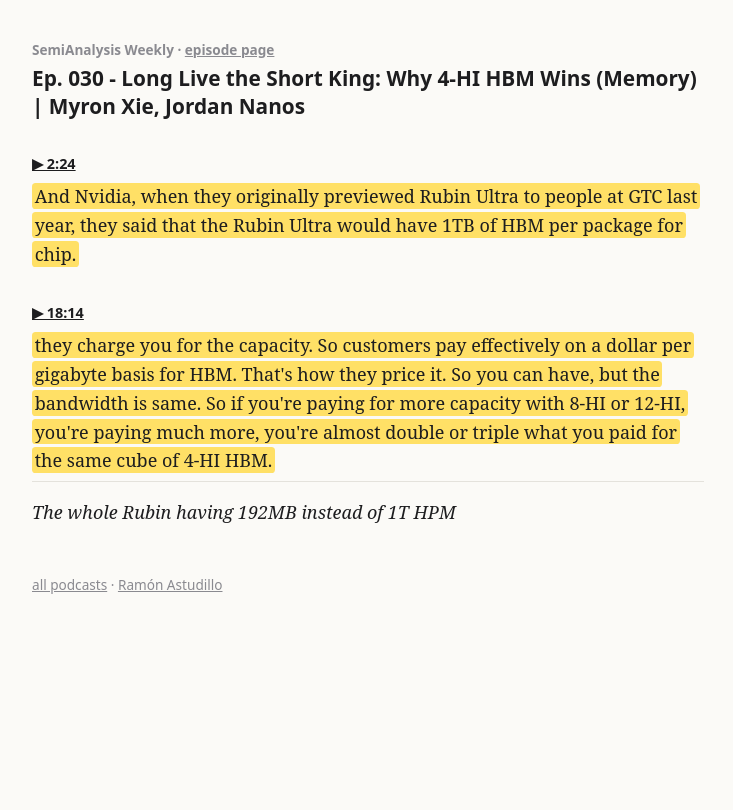
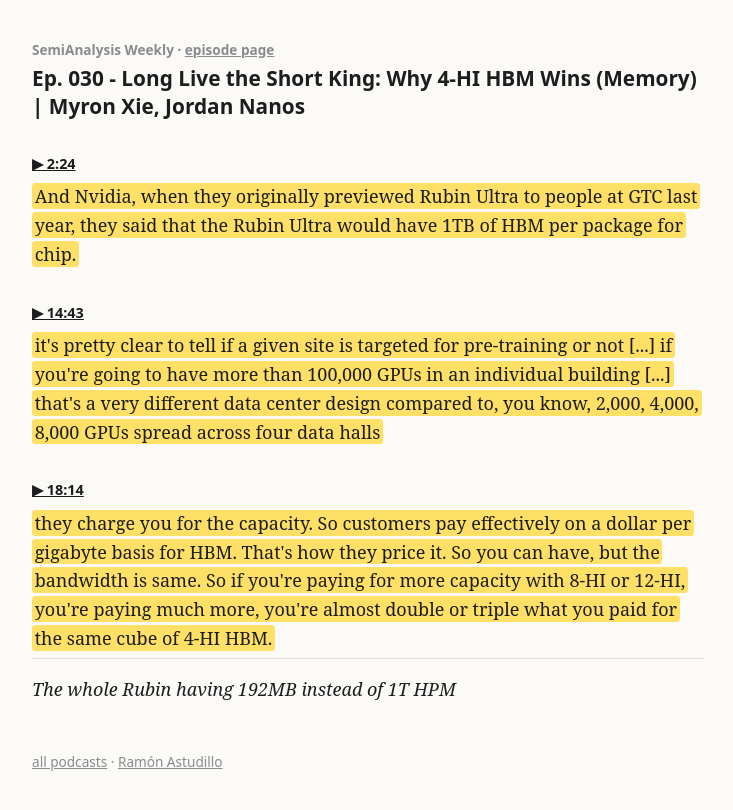
Before and after one commit to ramon-astudillo/ramon-astudillo.github.io, a Jekyll site: the page built from notes/audio/ep-030-long-live-the-short-king-why-4-hi-hbm-wins-memory-myron-xie-jordan-nanos.md, in a window 1280 px wide. Shown: the top 810 px of the page, without its empty margins (272-1005 px from the left). Built offline with Jekyll 4.4.1, drawn with Linux system fonts in a browser that asks for light colours.

Commit message:
notes/audio: add Ep. 030 - Long Live the Short King: Why 4-HI HBM Wins (Memory) | Myron Xie, Jordan Nanos @ 14:43

```diff
--- a/_data/podcasts/ep-030-long-live-the-short-king-why-4-hi-hbm-wins-memory-myron-xie-jordan-nanos.yml
+++ b/_data/podcasts/ep-030-long-live-the-short-king-why-4-hi-hbm-wins-memory-myron-xie-jordan-nanos.yml
@@ -15,6 +15,19 @@
   after: And to get there, they'd have four compute dyes, 16 stacks of HBM4e, and then each stack of HBM4e
     dyes has 32GB or 4GB of DRAM capacity. And then they'd make it 16-HI, so that's how you get to 1TB.
     But now, what we understand is that you're fast-forward.
+- t: 883
+  start: 883.0
+  end: 917.0
+  time: '14:43'
+  title: 'Ep. 030 - Long Live the Short King: Why 4-HI HBM Wins (Memory) | Myron Xie, Jordan Nanos'
+  note: ''
+  before: This in great detail sourced from a lot of work from the data center model that the guys have
+    tracking sites,
+  quote: it's pretty clear to tell if a given site is targeted for pre-training or not [...] if you're
+    going to have more than 100,000 GPUs in an individual building [...] that's a very different data
+    center design compared to, you know, 2,000, 4,000, 8,000 GPUs spread across four data halls
+  after: you know, it's clear that as the labs bring on more compute in a capacity-constrained world right
+    now, that they are...
 - t: 1094
   start: 1092
   time: '18:14'
```
Also changed, not shown: notes/audio/ep-030-long-live-the-short-king-why-4-hi-hbm-wins-memory-myron-xie-jordan-nanos/883.md (added, +8 -0 lines), notes/audio/ep-030-long-live-the-short-king-why-4-hi-hbm-wins-memory-myron-xie-jordan-nanos/883.png (added).
